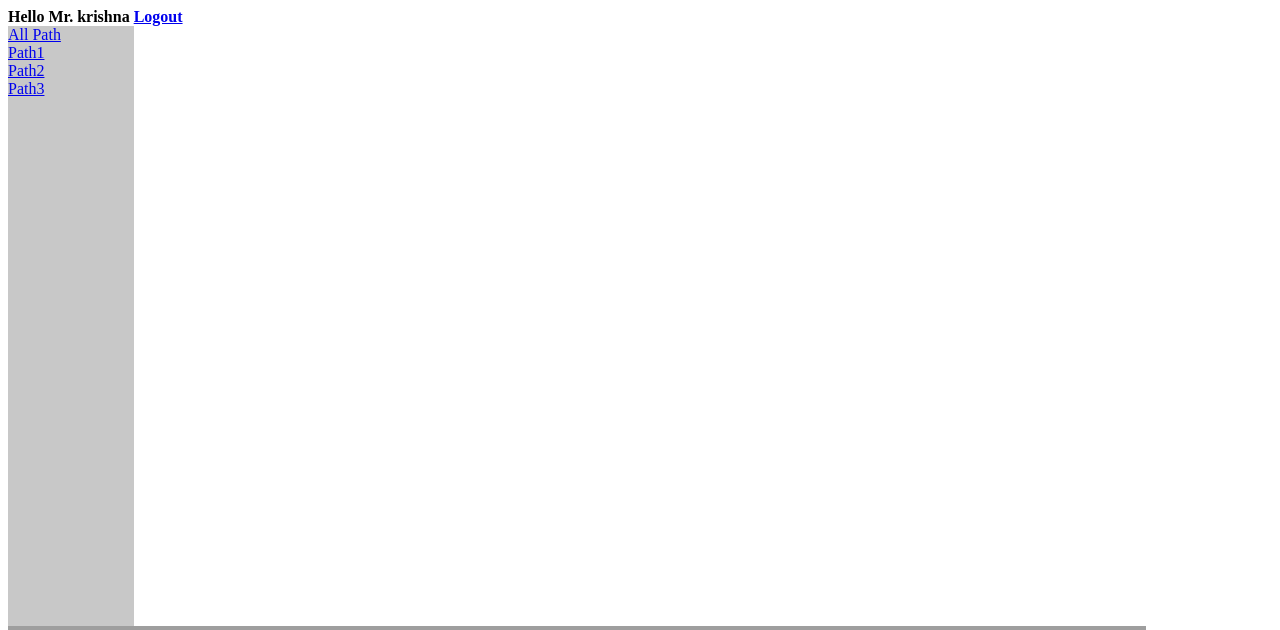
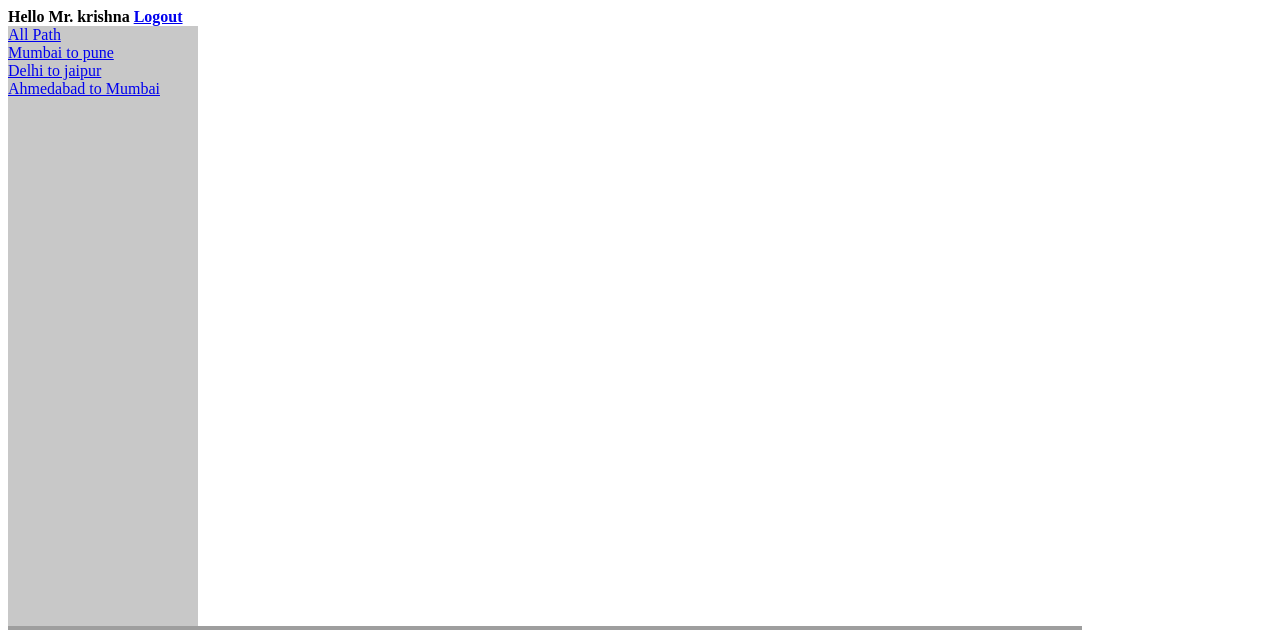
Before and after one commit to krishna31/PlotMap, a Django app: page /path/1/ in a window 1280 px wide. Shown: the top 630 px of the page. Run offline with Django 3.2, Linux system fonts and the light colour scheme; a user stored in the database is signed in; data comes from the database, SQL or seed files in the repository; parts of the project's set-up code (start-up, migrations or seed data) failed here and were passed over; some libraries are stand-ins or nearby versions; grey boxes are pictures that could not be loaded.

Commit message:
minor changes like path1 to actual pathname

```diff
--- a/plotmap/templates/home.html
+++ b/plotmap/templates/home.html
@@ -13,21 +13,21 @@
 <b><a href="/login">Login</a></b>
 {% endif %}
 </div>
-<div style="width:10%;float:left;height:600px;background:#C8C8C8 ">
+<div style="width:15%;float:left;height:600px;background:#C8C8C8 ">
 {% if  user.is_superuser %}
 <a href="/getAllPath">All Path</a><br/>
-<a href="/path/1">Path1</a><br/>
-<a href="/path/2">Path2</a><br/>
-<a href="/path/3">Path3</a>
+<a href="/path/1">Mumbai to pune</a><br/>
+<a href="/path/2">Delhi to jaipur</a><br/>
+<a href="/path/3">Ahmedabad to Mumbai</a>
 {% elif user.is_staff %}
 <a href="/getAllPath">All Path</a><br/>
-<a href="/path/1">Path1</a><br/>
-<a href="/path/2">Path2</a><br/>
+<a href="/path/1">Mumbai to pune</a><br/>
+<a href="/path/2">Delhi to jaipur</a><br/>
 {% else %}
-<a href="/path/3">Path3</a>
+<a href="/path/3">Ahmedabad to Mumbai</a>
 {% endif %}
 </div>
-<div id="plotmap" style="width:90%;height:600px;"></div>
+<div id="plotmap" style="width:85%;height:600px;"></div>
 <input id="dataid" type="hidden" value="0"/>
 <script>
 var lat={{data.lat}};
```
Also changed, not shown: plotmap/templates/GetAllPAth.html (+8 -8 lines).
